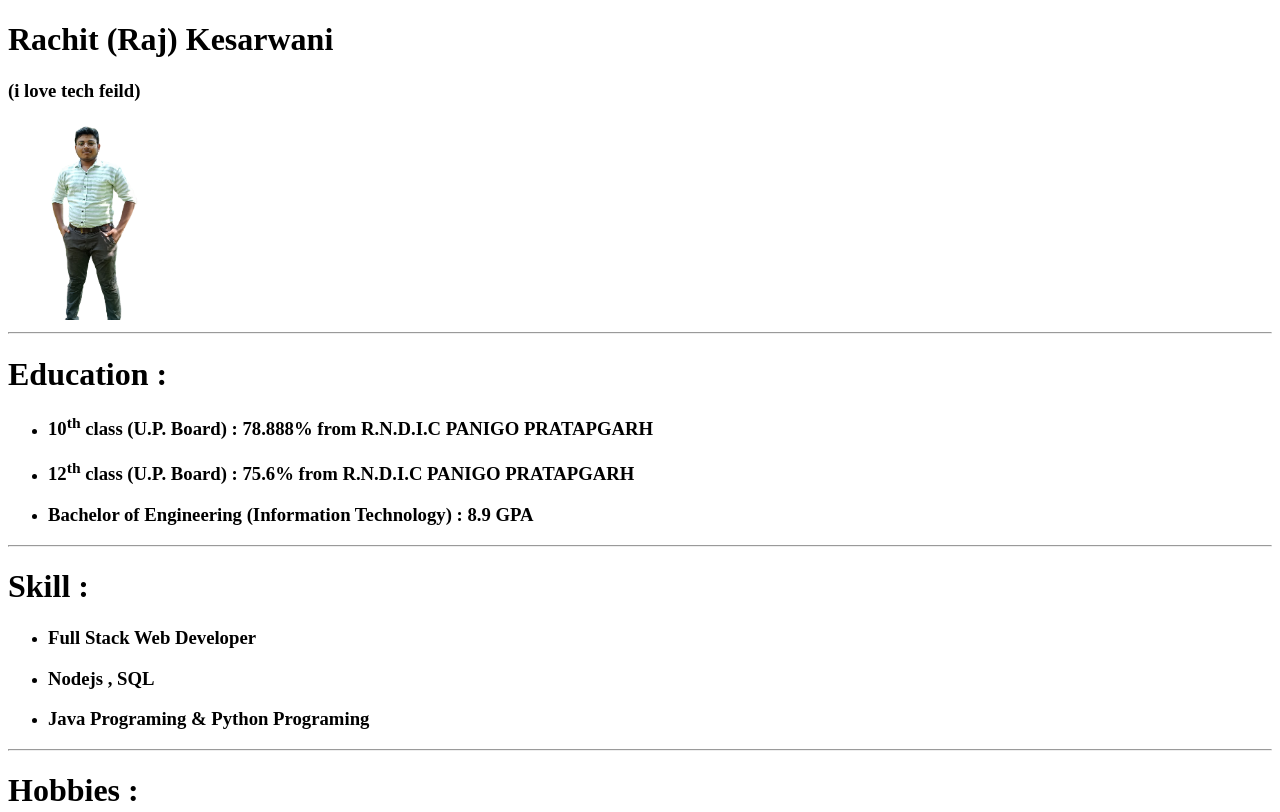
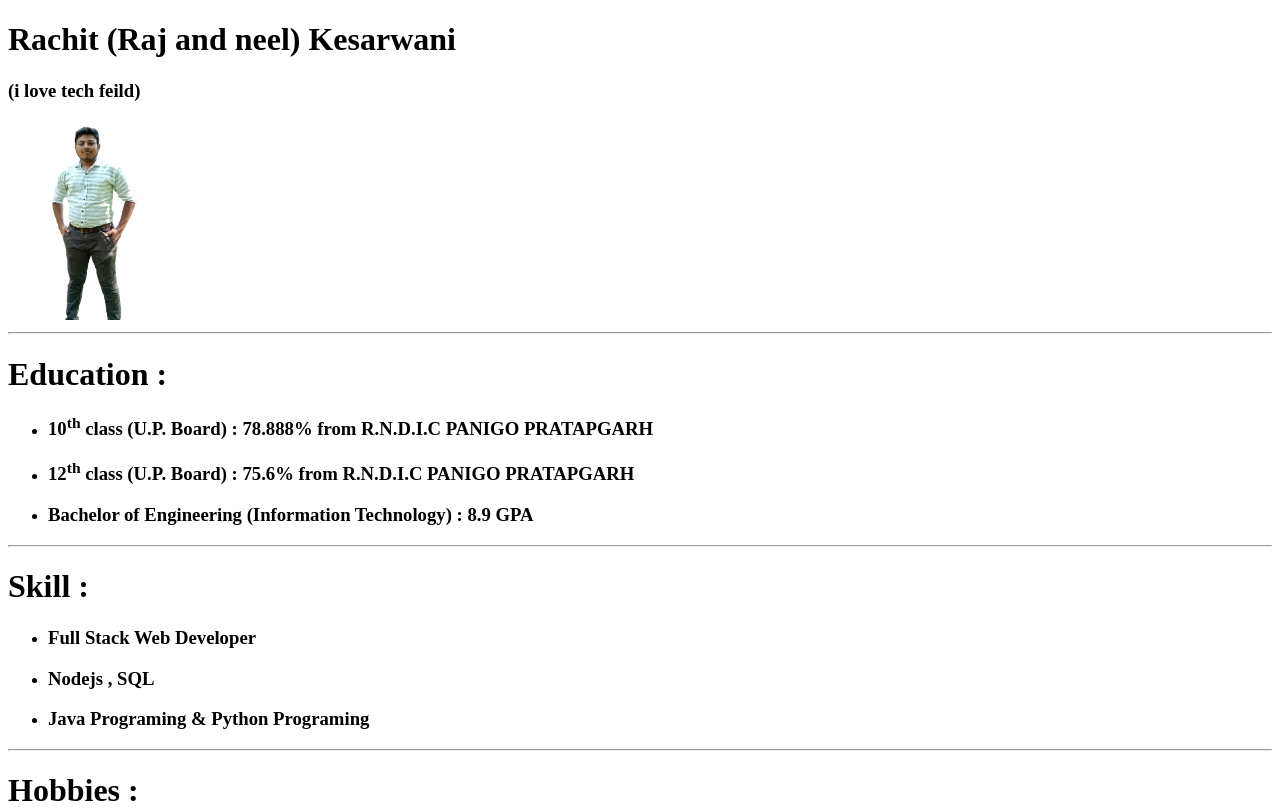
Before and after one commit to R123achit/Practise, a plain HTML site: page index.html in a window 1280 px wide. Shown: the top 812 px of the page. Drawn offline with Linux system fonts and the light colour scheme.

Commit message:
third commit

```diff
--- a/index.html
+++ b/index.html
@@ -7,7 +7,7 @@
     <link rel="stylesheet" href="style.css">
 </head>
 <body>
-   <h1>Rachit (Raj) Kesarwani</h1>
+   <h1>Rachit (Raj and neel) Kesarwani</h1>
    <p> <h3>(i love tech feild) </h3></p>
    <img src="photo_2023-09-03_07-25-07-removebg-preview.png" alt="my photo"   width=150px />
    <hr>
```
